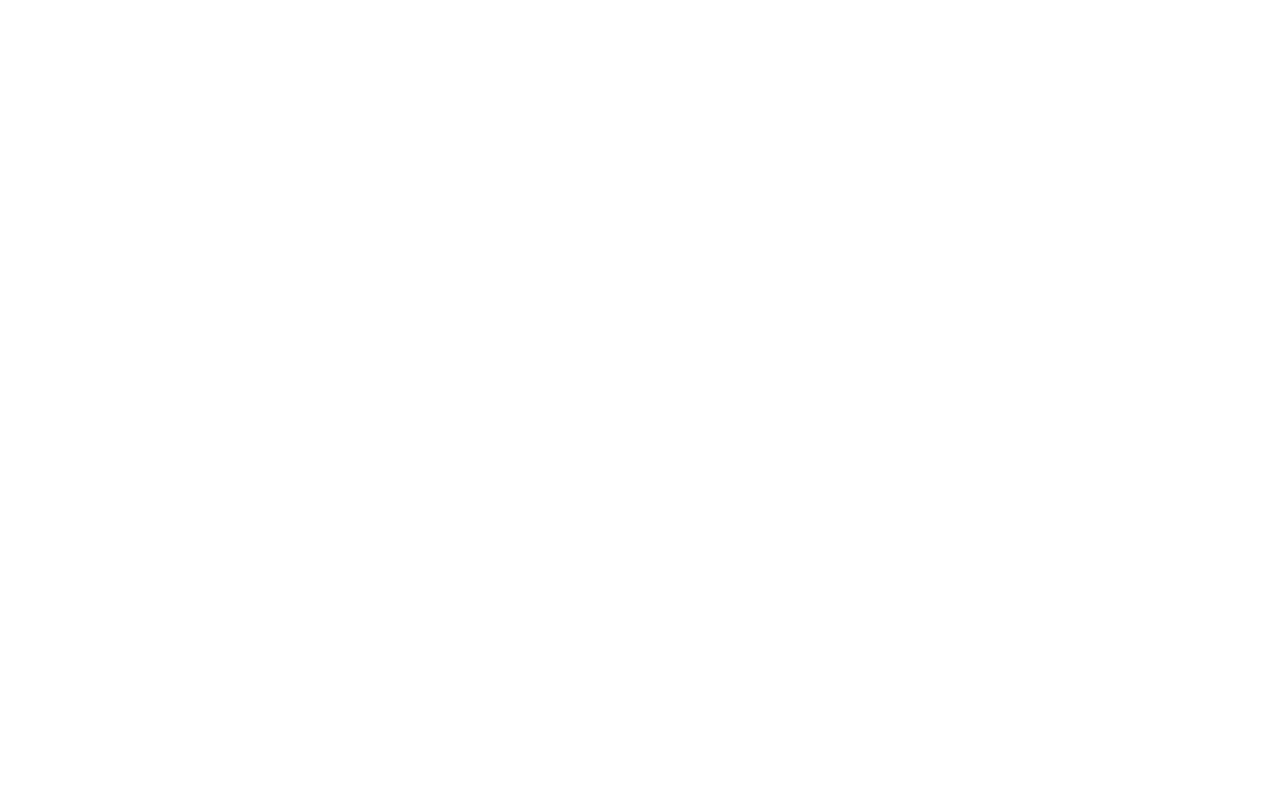
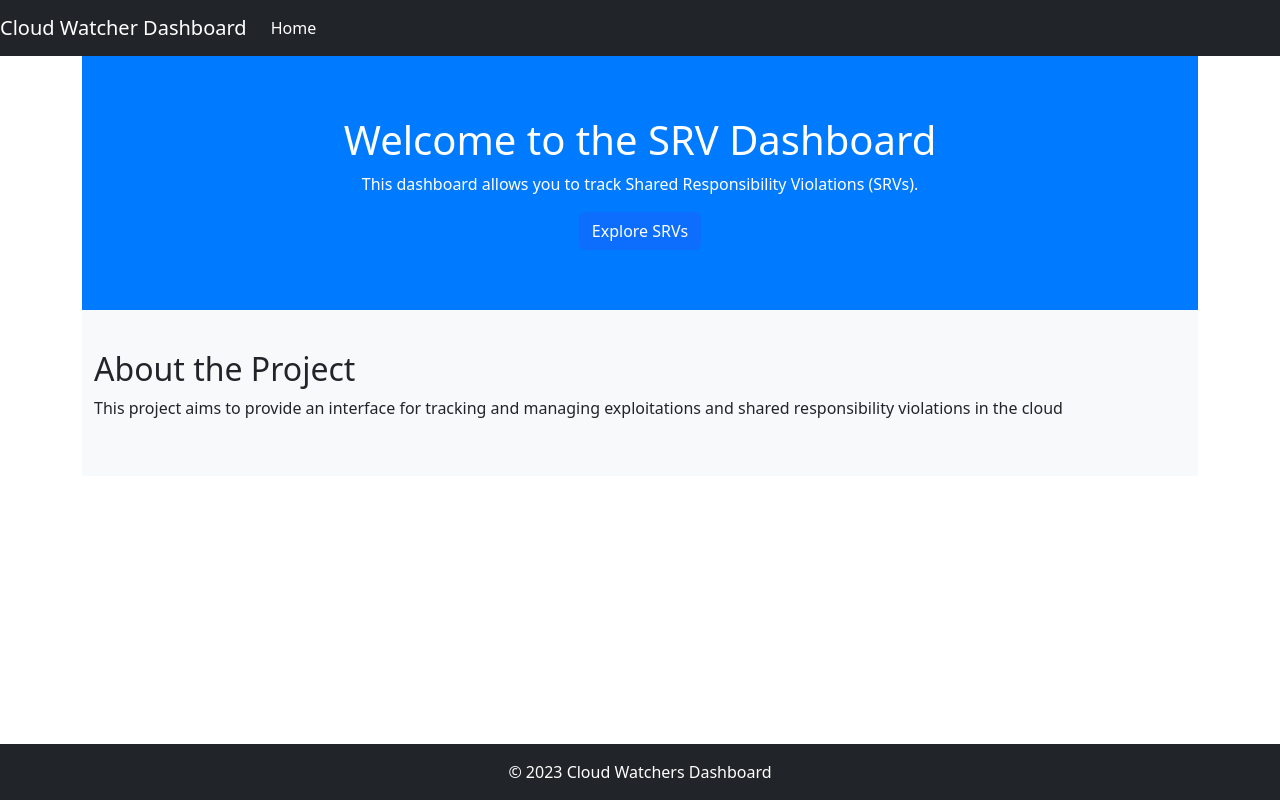
Before and after one commit to droptableuser/cloud-watchers, a Flask app: page / in a window 1280 px wide. Before the commit the page is empty. Run offline with Flask 3, Linux system fonts and the light colour scheme; some libraries are stand-ins or nearby versions.

Commit message:
landing page

```diff
--- a/cloudwatch/app.py
+++ b/cloudwatch/app.py
@@ -10,7 +10,7 @@
 @app.route('/')
 def dashboard():
     # This is where you'll fetch your data and pass it to your template
-    return render_template('dashboard.html')
+    return render_template('landing.html')
 
 app.register_blueprint(srv_page)
 
--- a/cloudwatch/static/css/style.css
+++ b/cloudwatch/static/css/style.css
@@ -7,3 +7,33 @@
 .table td.no-bordered {
     border-top: 0;
 }
+
+.hero {
+    background: #007bff; /* Or any other background */
+    color: white;
+    padding: 60px 0;
+    text-align: center;
+}
+
+.info-section {
+    padding: 40px 0;
+    background: #f8f9fa; /* Light background for contrast */
+}
+
+.container {
+    width: 80%;
+    margin: 0 auto; /* Centering the container */
+}
+
+.btn-primary {
+    background-color: #007bff;
+    color: white;
+    padding: 10px 20px;
+    text-decoration: none;
+    border-radius: 5px;
+    display: inline-block;
+}
+
+.btn-primary:hover {
+    background-color: #0056b3;
+}
--- /dev/null
+++ b/cloudwatch/templates/landing.html
@@ -0,0 +1,26 @@
+<!-- templates/landing.html -->
+{% extends "layout.html" %}
+
+{% block content %}
+<!-- Hero Section -->
+<section class="hero">
+    <div class="container">
+        <h1>Welcome to the SRV Dashboard</h1>
+        <p>This dashboard allows you to track Shared Responsibility Violations (SRVs).</p>
+        <a href="{{ url_for('srv_page.srv_list') }}" class="btn btn-primary">Explore SRVs</a>
+    </div>
+</section>
+
+<!-- Information Section -->
+<section class="info-section">
+    <div class="container">
+        <h2>About the Project</h2>
+        <p>This project aims to provide an interface for tracking and managing exploitations and shared responsibility violations in the cloud</p>
+        <!-- Additional content -->
+    </div>
+</section>
+
+<!-- Any other sections you want to include -->
+<!-- ... -->
+
+{% endblock %}
```
